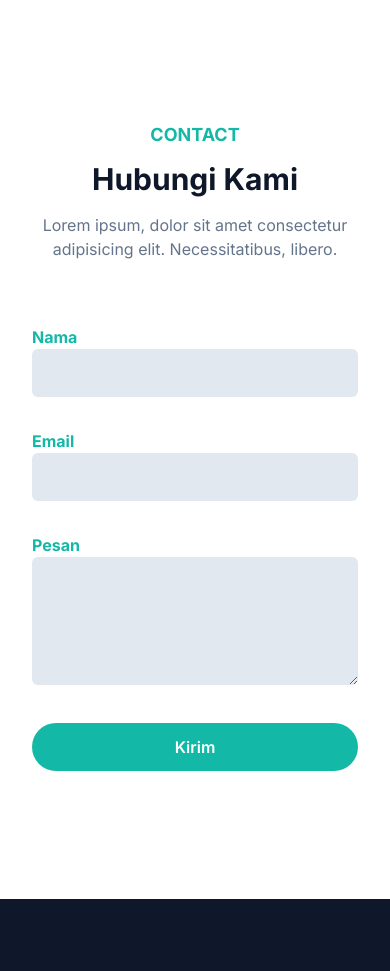
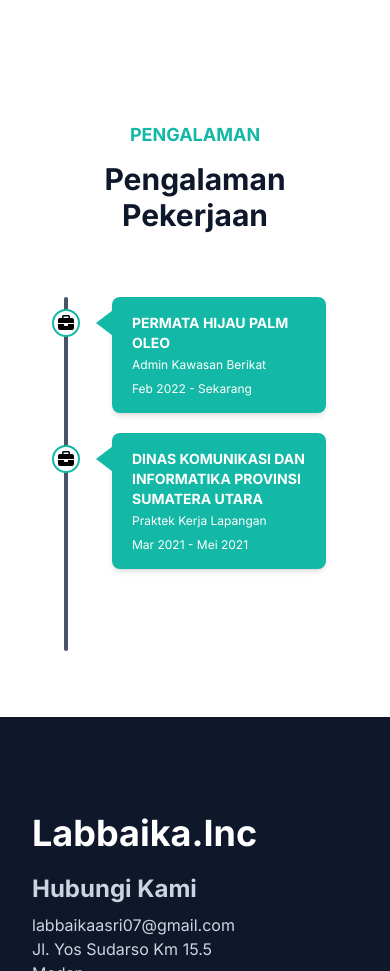
Before and after one commit to labbaika-asri/labbaika-asri.github.io, a website: page index.html in a window 390 px wide. Shown: the part 5420-6391 px from the top of the page. Drawn offline with nearby package versions, Linux system fonts and the light colour scheme; animation ran at ten frames a second.

Commit message:
Mengubah section Contact menjadi Experience

```diff
--- a/index.html
+++ b/index.html
@@ -112,9 +112,9 @@
                 </li>
                 <li class="group">
                   <a
-                    href="#contact"
+                    href="#experience"
                     class="mx-5 flex py-2 text-base text-dark group-hover:text-primary dark:text-white lg:pb-1 2xl:mx-8"
-                    >Contact</a
+                    >Pengalaman</a
                   >
                   <hr
                     class="m-auto w-10/12 lg:w-1/3 lg:border-t-2 lg:border-transparent lg:group-hover:block lg:group-hover:border-primary lg:group-hover:bg-primary lg:group-hover:shadow-2xl"
@@ -629,71 +629,55 @@
       </div>
     </section>
     <!-- Educations Section End -->
-    <!-- Contact Section Start -->
-    <section id="contact" class="pt-36 pb-32 dark:bg-slate-800">
+    <!-- Experience Section Start -->
+    <section id="experience" class="pt-36 pb-32 dark:bg-slate-800">
       <div class="container">
         <div class="w-full px-4">
           <div class="mx-auto mb-16 max-w-xl text-center">
             <h4
               class="mb-3 text-lg font-bold uppercase text-primary md:text-2xl"
             >
-              Contact
+              Pengalaman
             </h4>
             <h2
               class="mb-4 text-3xl font-bold text-dark dark:text-white sm:text-4xl lg:text-5xl"
             >
-              Hubungi Kami
+              Pengalaman Pekerjaan
             </h2>
-            <p class="text-base font-medium text-secondary md:text-lg">
+            <!-- <p class="text-base font-medium text-secondary md:text-lg">
               Lorem ipsum, dolor sit amet consectetur adipisicing elit.
               Necessitatibus, libero.
-            </p>
+            </p> -->
+          </div>
+          <!-- Timeline -->
+          <div class="timeline">
+            <div class="chat-box">
+              <h4 class="text-sm font-bold uppercase sm:text-base">
+                <a href="https://www.permatagroup.com/" target="_blank">
+                  Permata Hijau Palm Oleo</a
+                >
+              </h4>
+              <p class="mt-1 text-xs font-normal sm:text-sm">
+                Admin Kawasan Berikat
+              </p>
+              <p class="mt-2 text-xs sm:text-sm">Feb 2022 - Sekarang</p>
+            </div>
+            <div class="chat-box">
+              <h4 class="text-sm font-bold uppercase sm:text-base">
+                <a href="https://diskominfo.sumutprov.go.id/" target="_blank">
+                  Dinas Komunikasi dan Informatika Provinsi Sumatera Utara</a
+                >
+              </h4>
+              <p class="mt-1 text-xs font-normal sm:text-sm">
+                Praktek Kerja Lapangan
+              </p>
+              <p class="mt-2 text-xs sm:text-sm">Mar 2021 - Mei 2021</p>
+            </div>
           </div>
         </div>
-        <form action="" method="">
-          <div class="w-full lg:mx-auto lg:w-2/3">
-            <div class="mb-8 w-full px-4">
-              <label for="name" class="text-base font-bold text-primary"
-                >Nama</label
-              >
-              <input
-                type="text"
-                id="name"
-                class="w-full rounded-md bg-slate-200 p-3 text-dark focus:border-primary focus:outline-none focus:ring-1 focus:ring-primary"
-              />
-            </div>
-            <div class="mb-8 w-full px-4">
-              <label for="email" class="text-base font-bold text-primary"
-                >Email</label
-              >
-              <input
-                type="text"
-                id="email"
-                class="w-full rounded-md bg-slate-200 p-3 text-dark focus:border-primary focus:outline-none focus:ring-1 focus:ring-primary"
-              />
-            </div>
-            <div class="mb-8 w-full px-4">
-              <label for="message" class="text-base font-bold text-primary"
-                >Pesan</label
-              >
-              <textarea
-                type="text"
-                id="message"
-                class="h-32 w-full rounded-md bg-slate-200 p-3 text-dark focus:border-primary focus:outline-none focus:ring-1 focus:ring-primary"
-              ></textarea>
-            </div>
-            <div class="w-full px-4">
-              <button
-                class="w-full rounded-full bg-primary py-3 px-8 text-base font-semibold text-white transition duration-500 hover:opacity-80 hover:shadow-lg"
-              >
-                Kirim
-              </button>
-            </div>
-          </div>
-        </form>
       </div>
     </section>
-    <!-- Contact Section End -->
+    <!-- Experience Section End -->
     <!-- Footer Start -->
     <footer class="bg-dark pt-24 pb-12">
       <div class="container">
--- a/src/input.css
+++ b/src/input.css
@@ -30,3 +30,40 @@ body {
 #dark-mode:checked ~ label div.toggle-circle {
   @apply translate-x-3;
 }
+
+.timeline {
+  @apply relative z-10 m-auto mt-16 w-full px-8;
+}
+
+.timeline:after {
+  @apply absolute top-0 bottom-0 -z-10 block h-[130%] w-1 rounded-lg bg-slate-600 content-[''] md:left-[50%];
+}
+
+.chat-box {
+  @apply relative ml-12 mb-5 max-w-[400px] rounded-lg bg-primary py-4 px-5 text-white  shadow-md dark:shadow-md dark:shadow-slate-600 md:max-w-[254px] lg:max-w-[360px];
+}
+
+.chat-box:after {
+  @apply absolute -left-[60px] top-3 z-10 rounded-full border-2 border-primary bg-white p-1 text-black content-['\f0b1'];
+  font: var(--fa-font-solid);
+}
+
+.chat-box:before {
+  @apply absolute -left-4 top-[13px] z-10 block border-t-[13px] border-r-[17px] border-b-[13px] border-t-transparent border-b-transparent border-r-primary content-[""];
+}
+
+.chat-box:nth-child(odd) {
+  @apply md:ml-[50%] md:translate-x-[48.5px];
+}
+
+.chat-box:nth-child(even) {
+  @apply md:ml-[50%] md:-translate-x-[298px] lg:-translate-x-[404px];
+}
+
+.chat-box:nth-child(even):after {
+  @apply md:left-[286px] lg:left-[392px];
+}
+
+.chat-box:nth-child(even):before {
+  @apply md:left-[254px] md:rotate-180 lg:left-[360px];
+}
```
Also changed, not shown: dist/css/final.css, dist/output.css.
